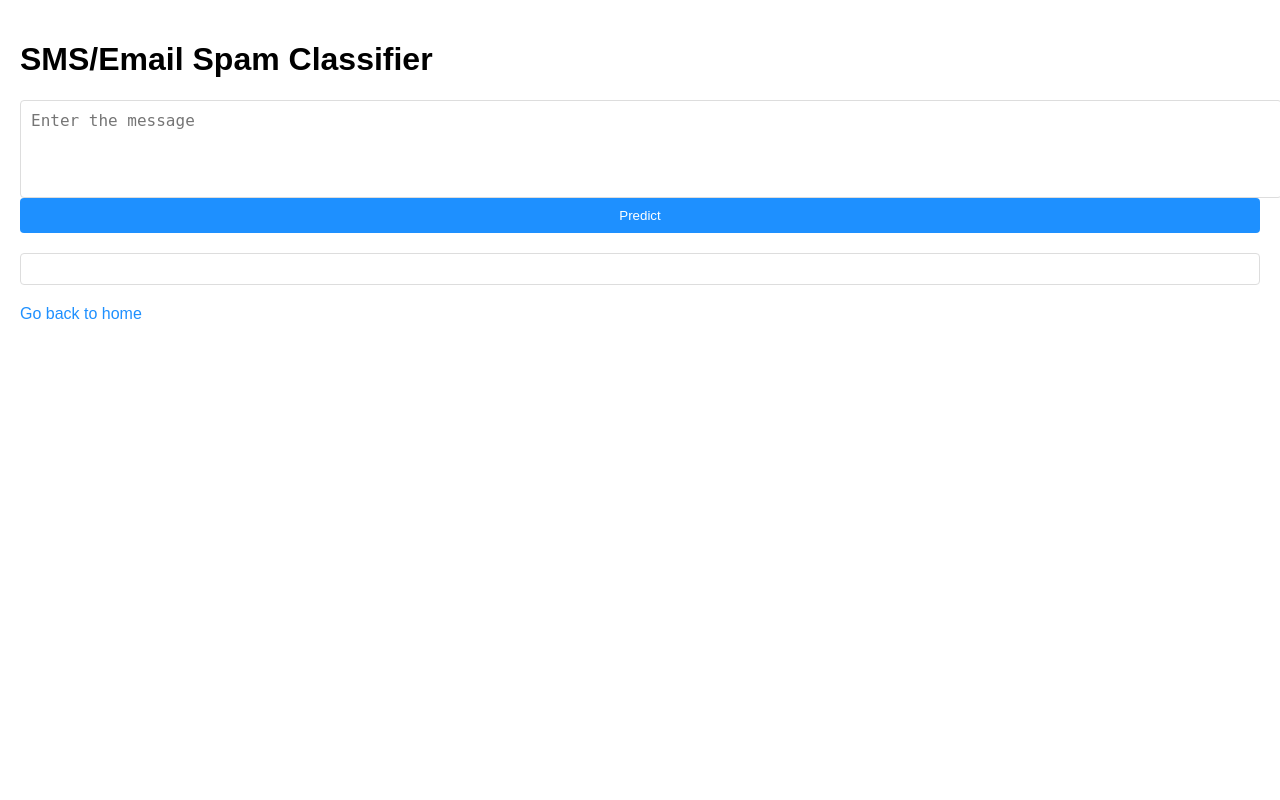
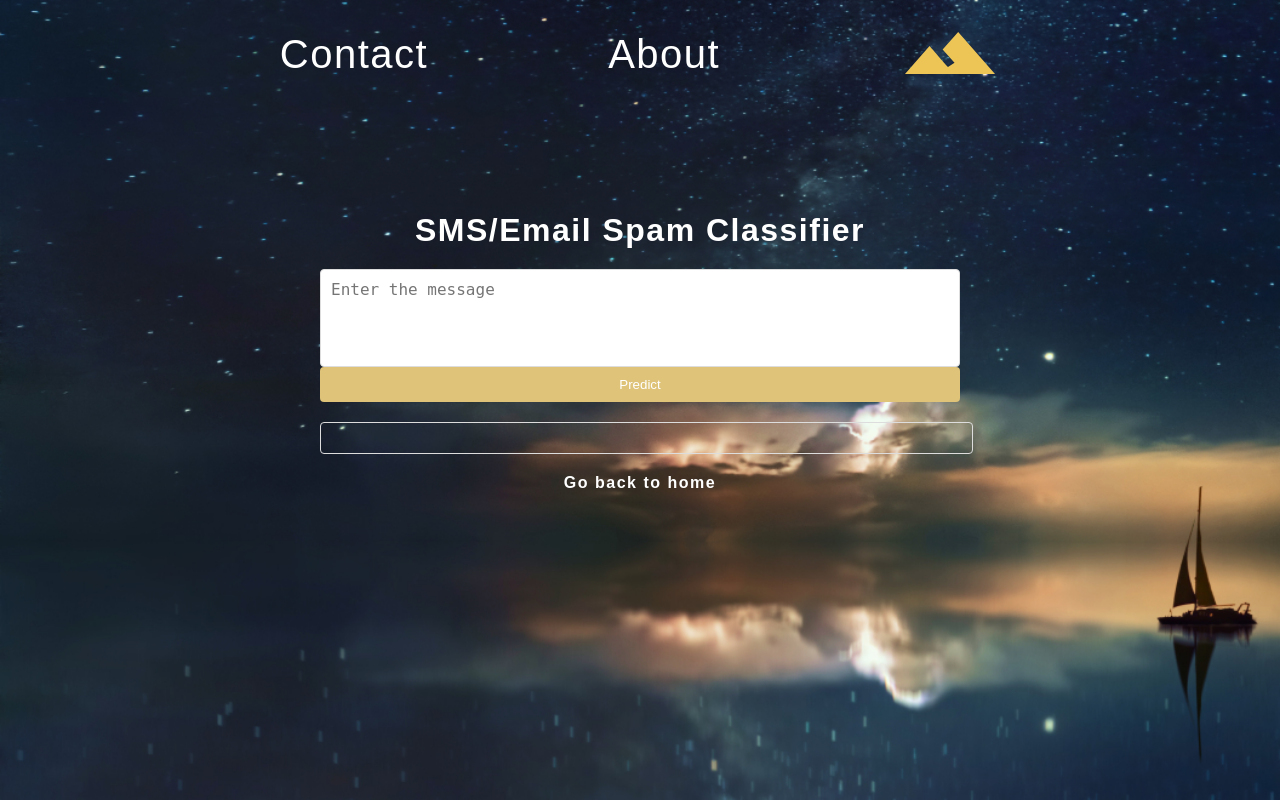
Before and after one commit to Madara-coder/spam-detect, a Flask app: page /result in a window 1280 px wide. Run offline with Flask 3, Linux system fonts and the light colour scheme.

Commit message:
feat: added result page using html and css

```diff
--- a/static/result.css
+++ b/static/result.css
@@ -1,10 +1,83 @@
 body {
   font-family: sans-serif;
+  letter-spacing: 1.5px;
   margin: 0;
-  padding: 20px;
+  height: 100vh;
+  width: 100vw;
+  background-image: url("../static/home.jpg");
+  background-size: cover;
+  background-repeat: no-repeat;
+  background-attachment: fixed;
+  color: white;
 }
 
-h1,
+nav {
+  padding: 2rem 1rem;
+  display: flex;
+  justify-content: center;
+  align-items: center;
+  text-decoration: none;
+}
+
+nav ul {
+  list-style: none;
+  margin: 0;
+  padding: 0;
+  display: flex;
+}
+
+nav li {
+  margin: 0 5rem;
+}
+
+nav a {
+  color: white;
+  text-decoration: none;
+  position: relative;
+  padding: 0 10px;
+}
+
+nav a::before {
+  content: "";
+  position: absolute;
+  width: 100%;
+  height: 2px;
+  bottom: 0;
+  left: 0;
+  background-color: white;
+  visibility: hidden;
+  transform: scaleX(0);
+  transition: all 0.3s ease;
+}
+
+nav a:hover::before {
+  visibility: visible;
+  transform: scaleX(1);
+}
+
+.contact {
+  font-size: 2.5rem;
+}
+
+.about {
+  font-size: 2.5rem;
+}
+
+.banner {
+  margin-top: 12.5%;
+}
+
+.secondary {
+  margin-top: 8%;
+  text-align: center;
+}
+
+h1 {
+  font-weight: bold;
+  text-align: center;
+  margin-bottom: 20px;
+}
+
 h2 {
   font-weight: bold;
 }
@@ -12,20 +85,21 @@ h2 {
 form {
   display: flex;
   flex-direction: column;
+  width: 50%;
   margin-bottom: 20px;
+  margin-left: 25%;
 }
 
 textarea {
-  width: 100%;
   padding: 10px;
   border: 1px solid #ddd;
   border-radius: 4px;
   font-size: 16px;
-  resize: none; /* Disable text area resize */
+  resize: none;
 }
 
 button {
-  background-color: dodgerblue;
+  background-color: #dec378;
   color: white;
   padding: 10px 20px;
   border: none;
@@ -35,13 +109,15 @@ button {
 }
 
 button:hover {
-  background-color: #30aacc;
+  background-color: #ecc556;
 }
 
 .result {
   border: 1px solid #ddd;
   border-radius: 4px;
   padding: 15px;
+  width: 48.5%;
+  margin-left: 25%;
   margin-bottom: 20px;
 }
 
@@ -54,11 +130,13 @@ button:hover {
   color: #666;
 }
 
-a {
-  color: dodgerblue;
+.go-back {
+  color: white;
+  font-weight: bold;
   text-decoration: none;
 }
 
-a:hover {
-  text-decoration: underline;
+.go-back:hover {
+  cursor: pointer;
+  color: #ecc556;
 }
--- a/templates/result.html
+++ b/templates/result.html
@@ -8,22 +8,50 @@
 </head>
 
 <body>
+  <!-- Main section -->
+  <div class="main">
+
+    <!-- Navigation section -->
+    <nav>
+      <ul>
+        <li><a href="/contact" class="contact">Contact</a></li>
+        <li><a href="/about" class="about">About</a></li>
+        <li><a href="/" class="home"><img src="../static/Logo.svg" alt="Home"
+          /></a>
+        </li>
+      </ul>
+    </nav>
+
+    <!-- Secondary section -->
+    <div class="secondary">
+
+      <!-- Header -->
+      <header>
         <h1>SMS/Email Spam Classifier</h1>
+      </header>
 
+      <!-- Main -->
+      <main>
         <form action="/predict" method="post">
-    <textarea name="sms" rows="4" placeholder="Enter the message"></textarea>
+          <textarea
+            name="sms"
+            rows="4"
+            placeholder="Enter the message"
+          ></textarea>
           <button type="submit">Predict</button>
         </form>
 
         <div class="result">
           {% if prediction %}
           <h2>from NB algorithm: {{ prediction }}</h2>
-{% endif %}
-{% if prediction1 %}
+          {% endif %} {% if prediction1 %}
           <h2>from KNN algorithm: {{ prediction1 }}</h2>
           {% endif %}
         </div>
-<a href="/">Go back to home</a>
+
+        <a href="/" class="go-back">Go back to home</a>
+      </main>
+    </div>
   </div>
 </body>
 </html>
```
Lines whose indentation alone changed are shown as unchanged.
